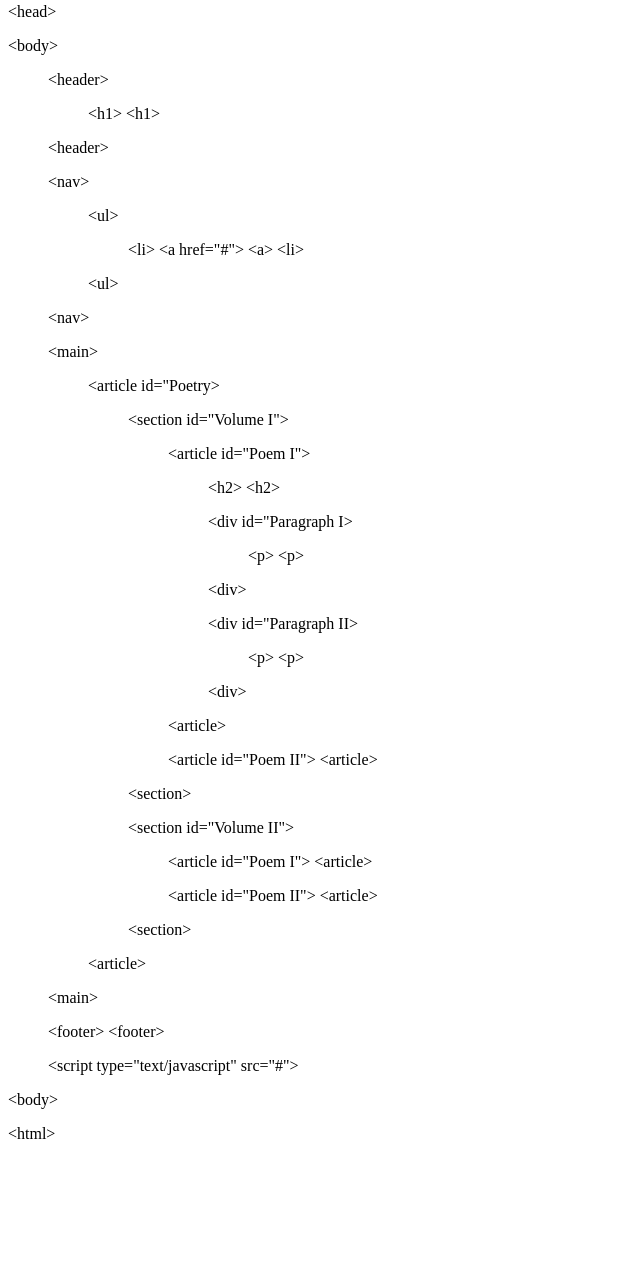
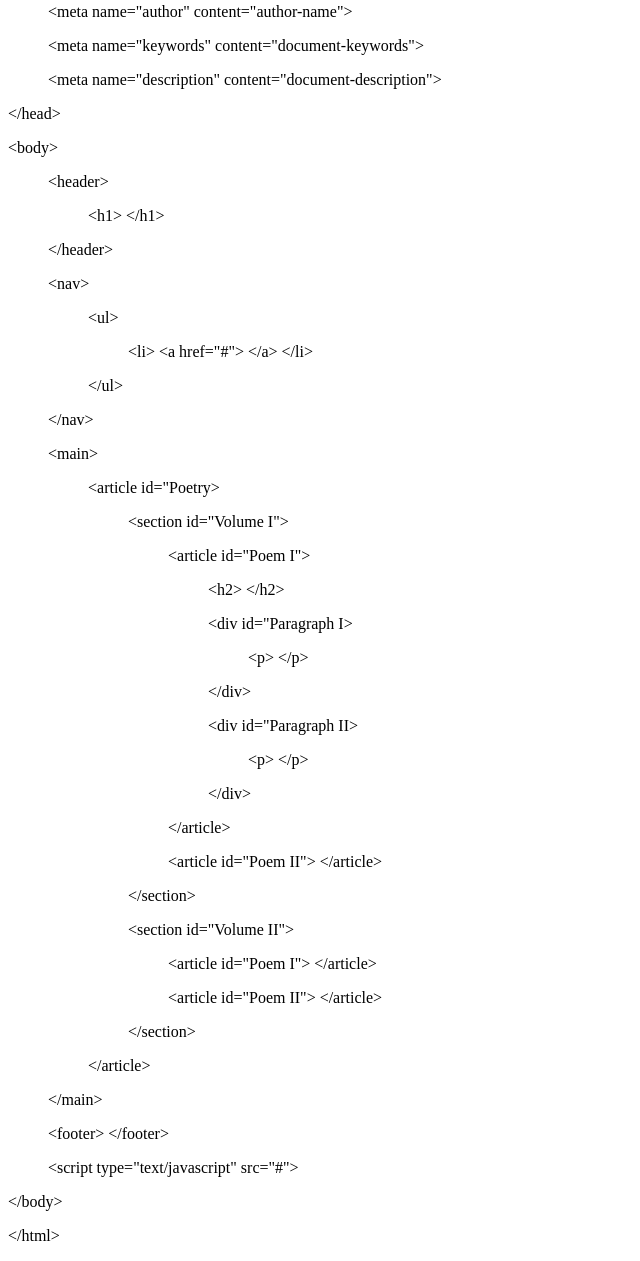
Before and after one commit to DavidB09/FreeCodeCamp, a plain HTML site: page Main Portfolio/HTML-CSS Page/Basic HTML and HMTL 5/HTML Document Structure/FreeCodeCamp.HTML.DocumentStructure.html in a window 1280 px wide. Shown: the part 251-1512 px from the top of the page, without its empty margins (0-640 px from the left). Before the commit the page ends 1410 px from the top, so only its background shows below. Drawn offline with Linux system fonts and the light colour scheme.

Commit message:
Updated Document Structure Project

```diff
--- a/Main Portfolio/HTML-CSS Page/Basic HTML and HMTL 5/HTML Document Structure/FreeCodeCamp.HTML.DocumentStructure.html
+++ b/Main Portfolio/HTML-CSS Page/Basic HTML and HMTL 5/HTML Document Structure/FreeCodeCamp.HTML.DocumentStructure.html
@@ -1,10 +1,15 @@
 <!DOCTYPE html>
 <html lang="en">
+
 <head>
     <meta charset="UTF-8">
     <meta name="viewport" content="width=device-width, initial-scale=1.0">
     <title>HTML Document</title>
+    <meta name="author" content="David Brunner">
+    <meta name="keywords" content="HTML, Document">
+    <meta name="description" content="Basic HTML document structure">
 </head>
+
 <body>
 
     <main>
@@ -16,51 +21,55 @@
             <p style="margin-left: 40px;">&lt;meta charset="UTF-8"&gt;</p>
             <p style="margin-left: 40px;">&lt;meta name="viewpoint" content="width=device-width, initial-scale=1.0"&gt;</p>
             <p style="margin-left: 40px;">&lt;link rel="stylesheet" href="#"&gt;</p>
-            <p style="margin-left: 40px;">&lt;title&gt; &lt;title&gt;</p>
-        <p>&lt;head&gt;</p>
+            <p style="margin-left: 40px;">&lt;title&gt; &lt;/title&gt;</p>
+            <p style="margin-left: 40px;">&lt;meta name="author" content="author-name"&gt;</p>
+            <p style="margin-left: 40px;">&lt;meta name="keywords" content="document-keywords"&gt;</p>
+            <p style="margin-left: 40px;">&lt;meta name="description" content="document-description"&gt;</p>
+        <p>&lt;/head&gt;</p>
 
         <p>&lt;body&gt;</p>
 
             <p style="margin-left: 40px;">&lt;header&gt;</p>
-            <p style="margin-left: 80px;">&lt;h1&gt; &lt;h1&gt;</p>
-            <p style="margin-left: 40px;">&lt;header&gt;</p>
+            <p style="margin-left: 80px;">&lt;h1&gt; &lt;/h1&gt;</p>
+            <p style="margin-left: 40px;">&lt;/header&gt;</p>
 
             <p style="margin-left: 40px;">&lt;nav&gt;</p>
                 <p style="margin-left: 80px;">&lt;ul&gt;</p>
-                    <p style="margin-left: 120px;">&lt;li&gt; &lt;a href="#"&gt; &lt;a&gt; &lt;li&gt;</p>
-                <p style="margin-left: 80px;">&lt;ul&gt;</p>
-            <p style="margin-left: 40px;">&lt;nav&gt;</p>
+                    <p style="margin-left: 120px;">&lt;li&gt; &lt;a href="#"&gt; &lt;/a&gt; &lt;/li&gt;</p>
+                <p style="margin-left: 80px;">&lt;/ul&gt;</p>
+            <p style="margin-left: 40px;">&lt;/nav&gt;</p>
 
             <p style="margin-left: 40px;">&lt;main&gt;</p>
                 <p style="margin-left: 80px;">&lt;article id="Poetry&gt;</p>
                     <p style="margin-left: 120px;">&lt;section id="Volume I"&gt;</p>
                         <p style="margin-left: 160px;">&lt;article id="Poem I"&gt;</p>
-                            <p style="margin-left: 200px;">&lt;h2&gt; &lt;h2&gt;</p>
+                            <p style="margin-left: 200px;">&lt;h2&gt; &lt;/h2&gt;</p>
                             <p style="margin-left: 200px;">&lt;div id="Paragraph I&gt;</p>
-                                <p style="margin-left: 240px;"2>&lt;p&gt; &lt;p&gt;</p>
-                            <p style="margin-left: 200px;">&lt;div&gt;</p>
+                                <p style="margin-left: 240px;"2>&lt;p&gt; &lt;/p&gt;</p>
+                            <p style="margin-left: 200px;">&lt;/div&gt;</p>
                             <p style="margin-left: 200px;">&lt;div id="Paragraph II&gt;</p>
-                                <p style="margin-left: 240px;">&lt;p&gt; &lt;p&gt;</p>
-                            <p style="margin-left: 200px;">&lt;div&gt;</p>
-                        <p style="margin-left: 160px;">&lt;article&gt;</p>
-                        <p style="margin-left: 160px;">&lt;article id="Poem II"&gt; &lt;article&gt;</p>
-                    <p style="margin-left: 120px;">&lt;section&gt;</p>
+                                <p style="margin-left: 240px;">&lt;p&gt; &lt;/p&gt;</p>
+                            <p style="margin-left: 200px;">&lt;/div&gt;</p>
+                        <p style="margin-left: 160px;">&lt;/article&gt;</p>
+                        <p style="margin-left: 160px;">&lt;article id="Poem II"&gt; &lt;/article&gt;</p>
+                    <p style="margin-left: 120px;">&lt;/section&gt;</p>
                     <p style="margin-left: 120px;">&lt;section id="Volume II"&gt;</p>
-                        <p style="margin-left: 160px;">&lt;article id="Poem I"&gt; &lt;article&gt;</p>
-                        <p style="margin-left: 160px;">&lt;article id="Poem II"&gt; &lt;article&gt;</p>
-                    <p style="margin-left: 120px;">&lt;section&gt;</p>
-                <p style="margin-left: 80px;">&lt;article&gt;</p>
-            <p style="margin-left: 40px;">&lt;main&gt;</p>
+                        <p style="margin-left: 160px;">&lt;article id="Poem I"&gt; &lt;/article&gt;</p>
+                        <p style="margin-left: 160px;">&lt;article id="Poem II"&gt; &lt;/article&gt;</p>
+                    <p style="margin-left: 120px;">&lt;/section&gt;</p>
+                <p style="margin-left: 80px;">&lt;/article&gt;</p>
+            <p style="margin-left: 40px;">&lt;/main&gt;</p>
 
-            <p style="margin-left: 40px;">&lt;footer&gt; &lt;footer&gt;</p>
+            <p style="margin-left: 40px;">&lt;footer&gt; &lt;/footer&gt;</p>
 
             <p style="margin-left: 40px;">&lt;script type="text/javascript" src="#"&gt;</p>
 
-        <p>&lt;body&gt;</p>
+        <p>&lt;/body&gt;</p>
 
-        <p>&lt;html&gt;</p>
+        <p>&lt;/html&gt;</p>
 
     </main>
 
 </body>
+
 </html>
--- a/Main Portfolio/HTML-CSS Page/FreeCodeCamp_CSS_HTML-CSSPage.css
+++ b/Main Portfolio/HTML-CSS Page/FreeCodeCamp_CSS_HTML-CSSPage.css
@@ -7,6 +7,7 @@ html {
 }
 
 body {
+    background-color: white;
     margin: 0;
     font-size: 2rem;
     font-family: Arial, sans-serif;
--- a/Main Portfolio/Home Page/FreeCodeCamp_CSS_HomePage.css
+++ b/Main Portfolio/Home Page/FreeCodeCamp_CSS_HomePage.css
@@ -80,7 +80,7 @@ body {
     background-color: #141426;
 }
 
-#project-section h2 {
+h2 {
     color: #f2f9fa;
     font-size: 4rem;
     margin-top: 30rem;
@@ -99,6 +99,8 @@ body {
 }
 
 #project-links section a {
+    font-size: 2.5rem;
+    color: #141426;
     text-decoration: none;
 }
 
```
Also changed, not shown: Main Portfolio/Home Page/FreeCodeCamp_HTML_HomePage.html (+1 -1 lines).
